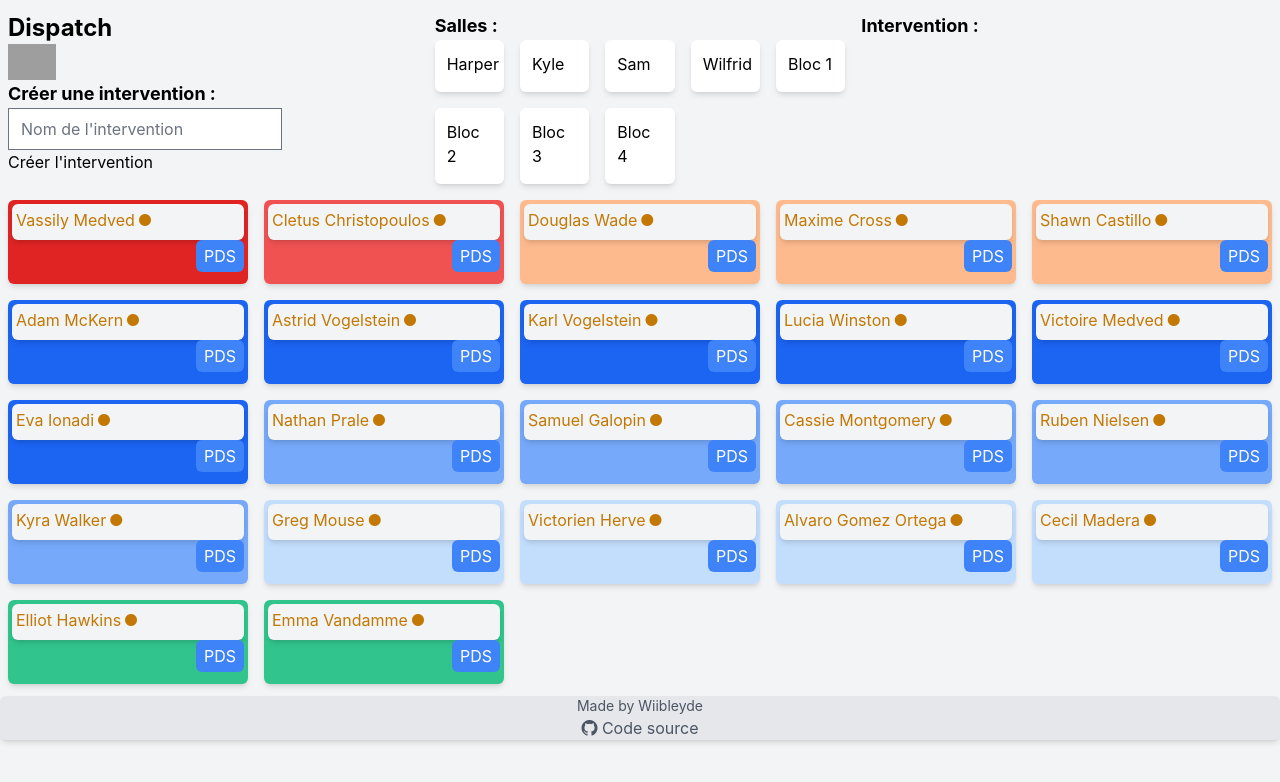
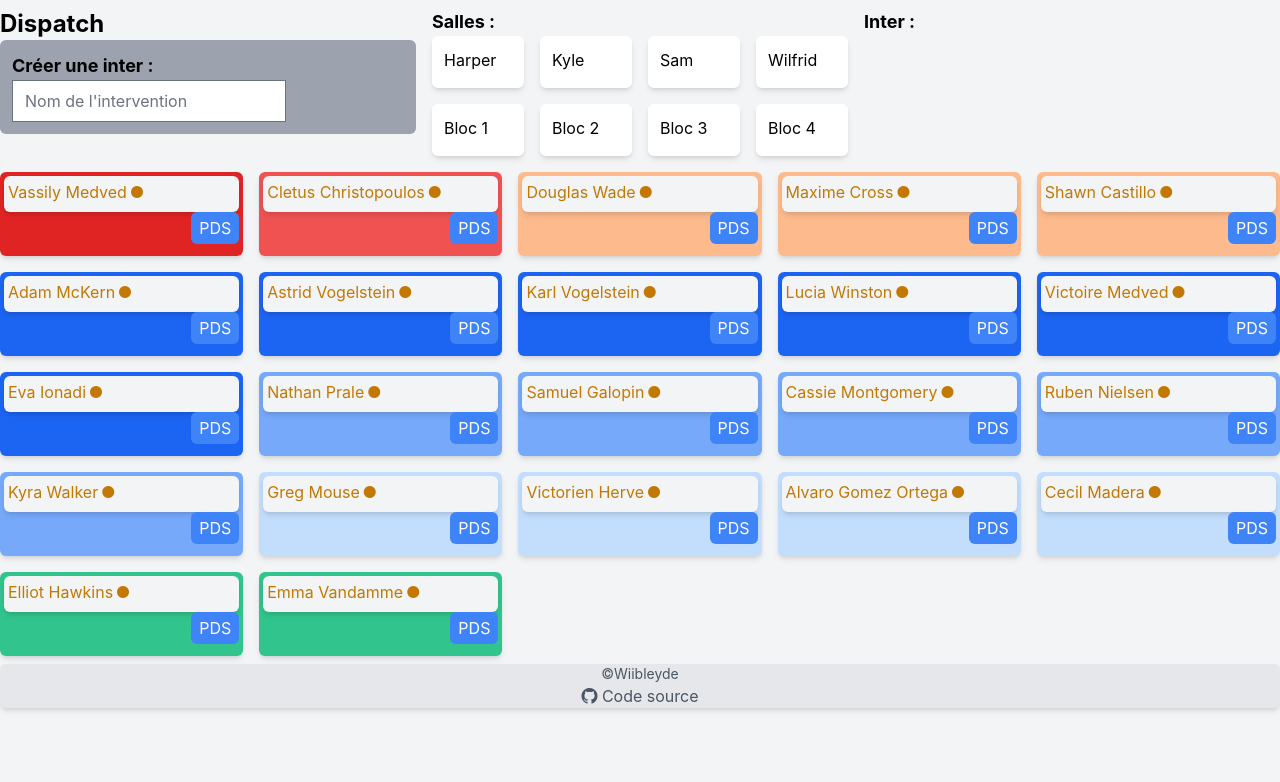
Before and after one commit to Wiibleyde/FailyV-Dispatch, a Flask app: page / in a window 1280 px wide. Shown: the top 782 px of the page. Run offline with Flask 3, Linux system fonts and the light colour scheme; data comes from the database, SQL or seed files in the repository; data that the repository does not hold is empty; some libraries are stand-ins or nearby versions; grey boxes are pictures that could not be loaded.

Commit message:
Update
Signed-off-by: Wiibleyde <nathan@bonnell.fr>

```diff
--- a/templates/index.html
+++ b/templates/index.html
@@ -12,35 +12,29 @@
         {% include "fragments/message.html" %}
     </header>
     <body class="bg-gray-100">
-        <div class="container mx-auto px-2 py-3">
+        <div class="container mx-auto py-2">
             <div class="grid grid-cols-3 gap-4">
                 <div class="justify-start">
-                    <div>
-                        <h1 class="text-2xl font-bold">Dispatch <img src="https://media.discordapp.net/attachments/1078290195620835350/1078290236787929168/logo.png?width=1039&height=671" alt="LSMS Logo" class="w-12"></h1>
-                    </div>
-                    <div>
-                        <h2 class="text-lg font-bold mt-5">Créer une intervention :</h2>
+                    <h1 class="text-2xl font-bold">Dispatch</h1>
+                    <div class="bg-gray-400 rounded-md p-3">
+                        <h2 class="text-lg font-bold mt-5">Créer une inter :</h2>
                         {% block createInter %}
                             <form method="post" class="flex flex-col">
                                 {{ form.hidden_tag() }}
                                 <div class="text-black my-1">
                                     {{ form.nomInt }}
                                 </div>
-                                <div class="text-black my-1">
-                                    {{ form.submitInt }}
-                                </div>
                             </form>
                         {% endblock %}
                     </div>
                 </div>
                 <div class="justify-center">
-                    <div>
                     <h2 class="text-lg font-bold mt-5">Salles :</h2>
-                        <div class="grid grid-cols-5 gap-4">
+                    <div class="grid grid-cols-4 gap-4">
                         {% for salle in salles %}
                             <div class="bg-white rounded-md shadow-md p-3">
                                 <p class="mb-1">{{ salle }}</p>
-                                    <div class="flex justify-between">
+                                <div>
                                     {% for salleDoc in salleDocs %}
                                         {% if salleDoc.idIntervention == salle.id %}
                                             <a href="/unsetDoctor/{{ salleDoc.idDocteur }}/fromSalle/{{ salle.id }}" class="py-1 px-1 rounded-md text-white bg-red-600 hover:bg-red-700">{{ doctors[salleDoc.idDocteur - 1].prenom }}</a>
@@ -51,14 +45,13 @@
                         {% endfor %}
                     </div>
                 </div>
-                </div>
                 <div class="justify-end">
-                    <h2 class="text-lg font-bold mt-5">Intervention :</h2>
+                    <h2 class="text-lg font-bold mt-5">Inter :</h2>
                     <div class="grid grid-cols-3 gap-4">
                         {% for intervention in interventions %}
                             <div class="bg-white rounded-md shadow-md p-3">
                                 <p class="mb-1">{{ intervention }} <a href="/deleteIntervention/{{ intervention.id }}" class="py-1 px-2 rounded-md text-white bg-red-600 hover:bg-red-700"><i class="bi bi-trash3"></i></a></p>
-                                <div class="flex justify-between">
+                                <div>
                                     {% for intDoc in intDocs %}
                                         {% if intDoc.idIntervention == intervention.id %}
                                             <a href="/unsetDoctor/{{ intDoc.idDocteur }}/fromIntervention/{{ intervention.id }}" class="py-1 px-2 rounded-md text-white bg-red-600 hover:bg-red-700">{{ doctors[intDoc.idDocteur - 1].prenom }}</a>
@@ -70,7 +63,7 @@
                     </div>
                 </div>
             </div>
-            <div class=" mt-4">
+            <div class="mt-4">
                 <div class="grid grid-cols-5 gap-4">
                     {% for doctor in doctors %}
                         {% if doctor.grade == "Directeur"%}
@@ -93,14 +86,14 @@
                             {% with service=doctor.service, indispo=doctor.indispo %}
                                 {% if service == 1 and indispo == 0 %}
                                     <div class="text-green-600 mb-2">
-                                        <div class="bg-gray-100 rounded-md shadow-md p-1">
+                                        <div class="bg-gray-100 bg-opacity-70 rounded-md shadow-md p-1">
                                             <p class="mb-1 flex items-center">{{ doctor }} <i class="bi bi-circle-fill text-green-600 text-xs ml-1"></i></p>
                                         </div>
                                         <div class="flex justify-between">
                                             <a href="/unsetDoctorService/{{ doctor.id }}" class="py-1 px-2 rounded-md text-white bg-red-800 hover:bg-red-900">FDS</a>
                                             <a href="/setDoctorIndispo/{{ doctor.id }}" class="py-1 px-2 rounded-md text-white bg-yellow-500 hover:bg-yellow-600">Indispo</a>
                                             <div class="dropdown inline-block relative">
-                                                <button onclick="interDropdown('{{ doctor.id }}')" class="dropbtn bg-blue-500 text-white p-1 text-sm border-none cursor-pointer rounded-md">Inter</button>
+                                                <button onclick="interDropdown('{{ doctor.id }}')" class="dropbtn py-1 px-2 rounded-md text-white bg-blue-500 hover:bg-blue-700">Inter</button>
                                                 <div id="interDrop{{ doctor.id }}" class="dropdown-content absolute bg-gray-100 shadow-md rounded-md z-10">
                                                     {% for intervention in interventions %}
                                                         <a href="/setDoctor/{{ doctor.id }}/toIntervention/{{ intervention.id }}" class="block px-4 py-2 hover:bg-gray-300">{{ intervention }}</a>
@@ -108,8 +101,8 @@
                                                 </div>
                                             </div>
                                             <div class="dropdown inline-block relative">
-                                                <button onclick="salleDropdown('{{ doctor.id + 500 }}')" class="dropbtn bg-blue-500 text-white p-1 text-sm border-none cursor-pointer rounded-md">Salle</button>
-                                                <div id="salleDrop{{ doctor.id + 500 }}" class="dropdown-content absolute bg-gray-100 shadow-md rounded-md z-10">
+                                                <button onclick="salleDropdown('{{ doctor.id }}')" class="dropbtn py-1 px-2 rounded-md text-white bg-blue-500 hover:bg-blue-700">Salle</button>
+                                                <div id="salleDrop{{ doctor.id }}" class="dropdown-content absolute bg-gray-100 shadow-md rounded-md z-10">
                                                     {% for salle in salles %}
                                                         <a href="/setDoctor/{{ doctor.id }}/toSalle/{{ salle.id }}" class="block px-4 py-2 hover:bg-gray-300">{{ salle }}</a>
                                                     {% endfor %}
@@ -119,7 +112,7 @@
                                     </div>
                                 {% elif service == 1 and indispo == 1 %}
                                     <div class="text-red-600 mb-2">
-                                        <div class="bg-gray-100 rounded-md shadow-md p-1">
+                                        <div class="bg-gray-100 rounded-md shadow-md p-1 bg-opacity-70">
                                             <p class="mb-1 flex items-center">{{ doctor }} <i class="bi bi-circle-fill text-red-600 text-xs ml-1"></i></p>
                                         </div>
                                         <div class="flex justify-between">
@@ -129,7 +122,7 @@
                                     </div>
                                 {% elif service == 0 and indispo == 0 %}
                                     <div class="text-yellow-500 mb-2">
-                                        <div class="bg-gray-100 rounded-md shadow-md p-1">
+                                        <div class="bg-gray-100 rounded-md shadow-md p-1 bg-opacity-70">
                                             <p class="mb-1 flex items-center">{{ doctor }} <i class="bi bi-circle-fill text-yellow-500 text-xs ml-1"></i></p>
                                         </div>
                                         <div class="flex justify-end">
@@ -146,7 +139,7 @@
     </body>
     <footer>
         <div class="container mx-auto text-center bottom-4 w-full bg-gray-200 shadow-md rounded-md">
-            <h1 class="text-sm text-gray-600">Made by Wiibleyde</h1>
+            <h1 class="text-sm text-gray-600">©Wiibleyde</h1>
             <p><a href="https://github.com/Wiibleyde/FailyV-Dispatch" class="text-gray-600 hover:text-gray-800"><i class="bi bi-github"></i> Code source</a></p>
         </div>
     </footer>
```
Lines whose indentation alone changed are shown as unchanged.
